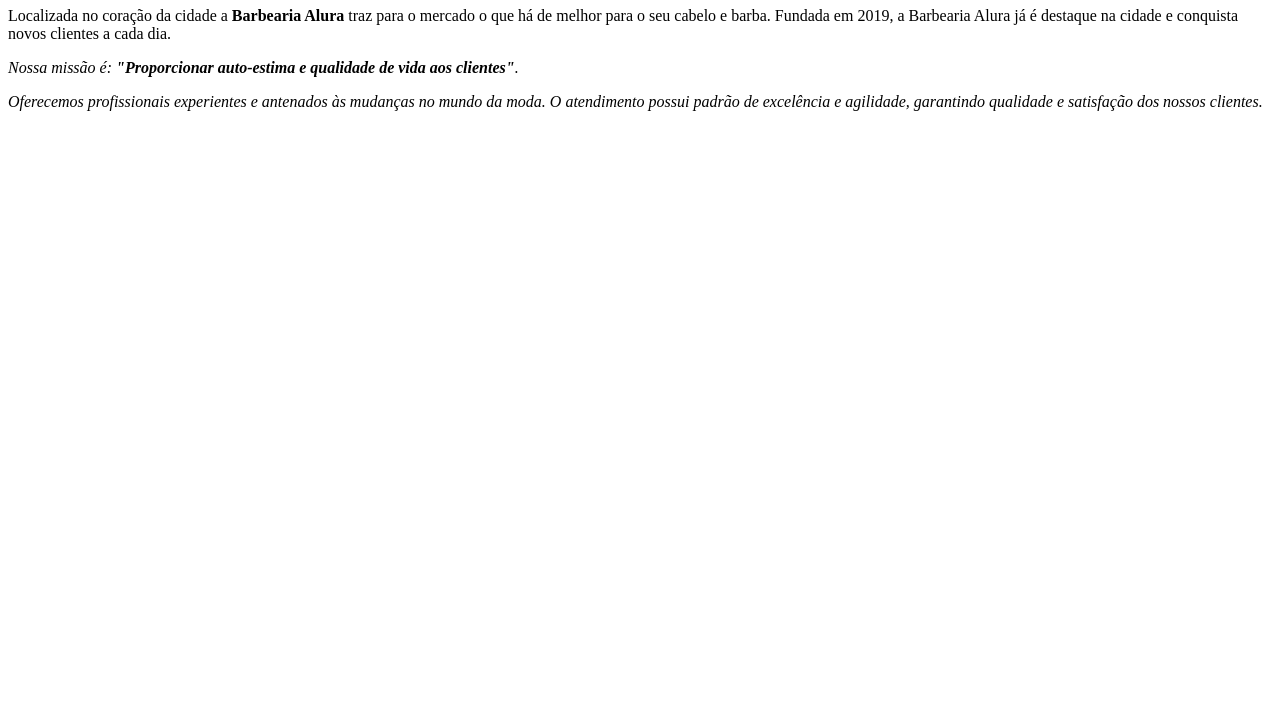
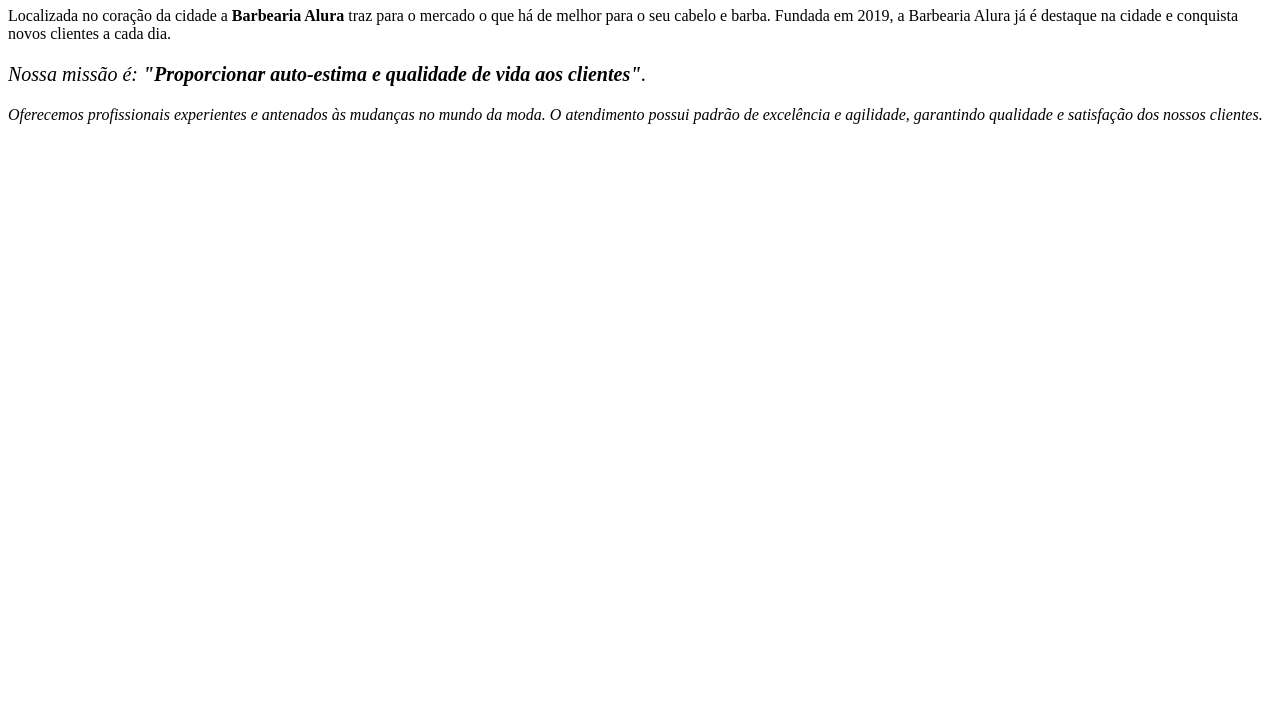
Before and after one commit to EstudanteGUI/1-Repositorio, a plain HTML site: page index.html in a window 1280 px wide. Shown: the part 73-800 px from the top of the page. Drawn offline with Linux system fonts and the light colour scheme.

Commit message:
Add files via upload

```diff
--- a/index.html
+++ b/index.html
@@ -1,13 +1,17 @@
 <!DOCTYPE html>
 <html lang="pt-br">
-	<meta charset="UTF-8">
-	<title>Barbearia Alura</title>
+	<head>
+		<meta charset="UTF-8">
+		<title>Barbearia Alura</title>
+	</head>
+	<body>
+		<h1>Sobre a Barbearia Alura</h1>
 
-	<h1>Sobre a Barbearia Alura</h1>
+		<p>Localizada no coração da cidade a <strong>Barbearia Alura</strong> traz para o mercado o que há de melhor para o seu cabelo e barba. Fundada em 2019, a Barbearia Alura já é destaque na cidade e conquista novos clientes a cada dia.</p>
 
-	<p>Localizada no coração da cidade a <strong>Barbearia Alura</strong> traz para o mercado o que há de melhor para o seu cabelo e barba. Fundada em 2019, a Barbearia Alura já é destaque na cidade e conquista novos clientes a cada dia.</p>
+		<p style="font-size: 20px"><em>Nossa missão é: <strong>"Proporcionar auto-estima e qualidade de vida aos clientes"</strong>.<em></p>
 
-	<p><em>Nossa missão é: <strong>"Proporcionar auto-estima e qualidade de vida aos clientes"</strong>.<em></p>
+		<p>Oferecemos profissionais experientes e antenados às mudanças no mundo da moda. O atendimento possui padrão de excelência e agilidade, garantindo qualidade e satisfação dos nossos clientes.</p>
+	</body>
 
-	<p>Oferecemos profissionais experientes e antenados às mudanças no mundo da moda. O atendimento possui padrão de excelência e agilidade, garantindo qualidade e satisfação dos nossos clientes.</p>
 </html>
```
